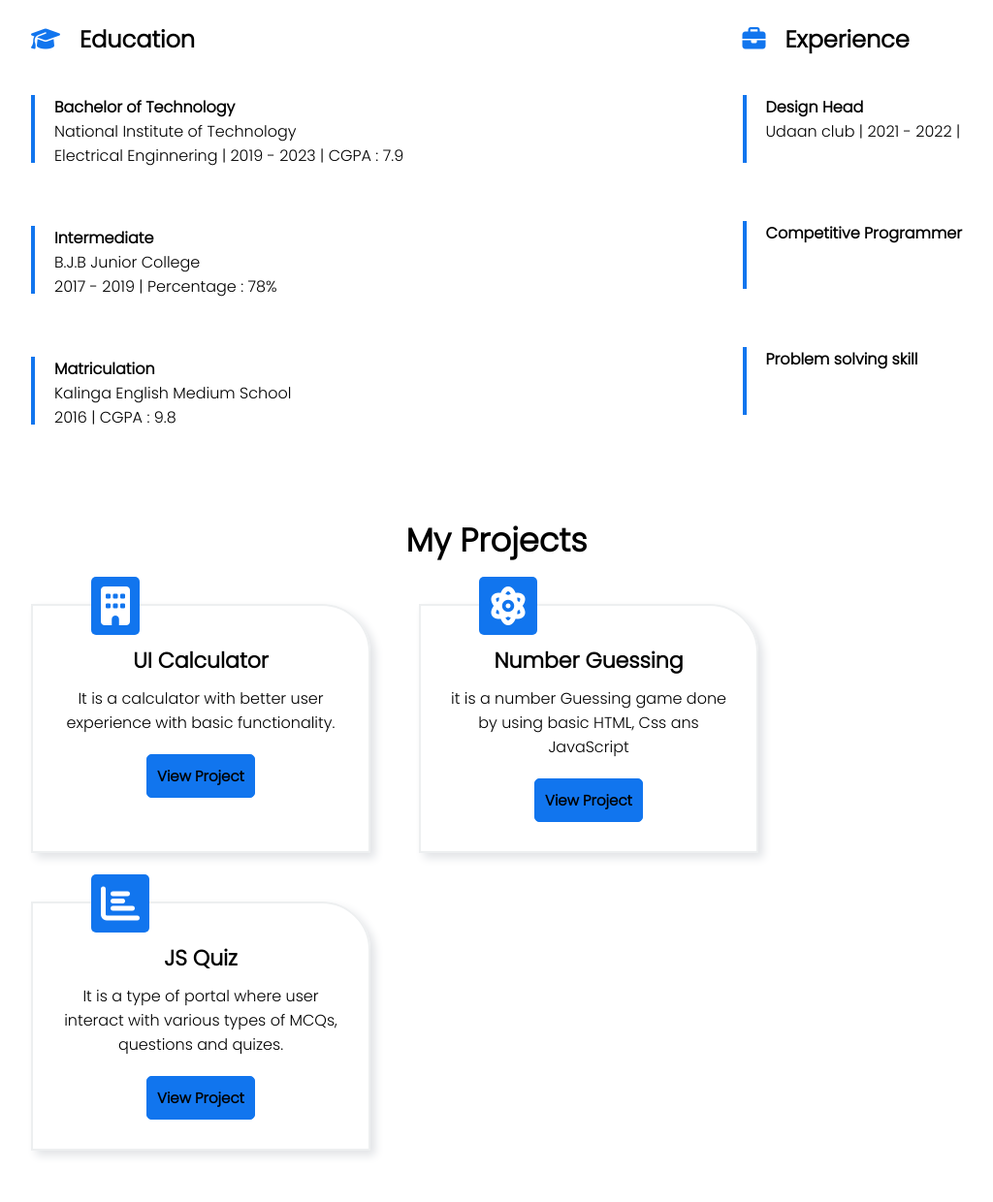
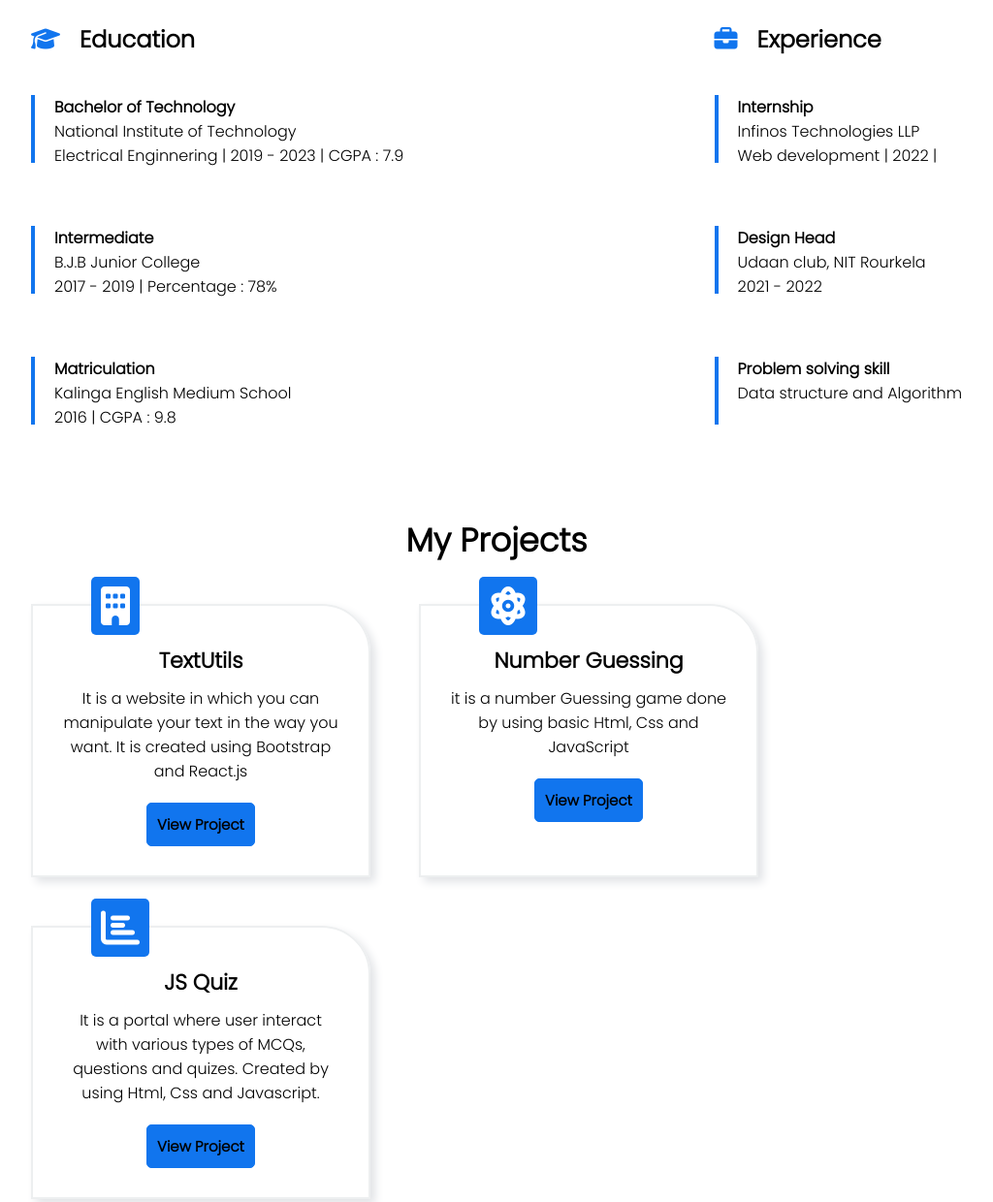
Before and after one commit to thanoschild/portfolio, a plain HTML site: page index.html in a window 1280 px wide. Shown: the part 1732-2972 px from the top of the page at 97% size, without its empty margins (128-1152 px from the left). Drawn offline with nearby package versions, Linux system fonts and the light colour scheme.

Commit message:
change in index.html file

```diff
--- a/index.html
+++ b/index.html
@@ -23,7 +23,7 @@
       <li class="item"><a href="#about">About Me</a></li>
       <li class="item"><a href="#skill">skills</a></li>
       <li class="item"><a href="#qualiExper">Qualification</a></li>
-      <li class="item"><a href="#">projects</a></li>
+      <li class="item"><a href="#projects">projects</a></li>
     </ul>
   </nav>
   <!-- banner section *********************************************************************** -->
@@ -52,7 +52,6 @@
       <p>
         Hello, I am Sumeet Haldar. Currently I am pursuing my Bachelor's degree in National Institute of Technology,
         Rourkela
-
       </p>
       <div>
         <p><i class="fa-solid fa-user"></i><b>Name</b> : Sumeet Haldar</p>
@@ -197,24 +196,24 @@
         <div style="display: flex">
           <div class="bar"></div>
           <div>
-            <h4>Design Head</h4>
-            <p></p>
-            <font>Udaan club | 2021 - 2022 |</font>
+            <h4>Internship</h4>
+            <p>Infinos Technologies LLP</p>
+            <font>Web development | 2022 |</font>
           </div>
         </div>
         <div style="display: flex">
           <div class="bar"></div>
           <div>
-            <h4>Competitive Programmer</h4>
-            <p></p>
-            <font></font>
+            <h4>Design Head</h4>
+            <p>Udaan club, NIT Rourkela</p>
+            <font>2021 - 2022</font>
           </div>
         </div>
         <div style="display: flex">
           <div class="bar"></div>
           <div>
             <h4>Problem solving skill</h4>
-            <p></p>
+            <p>Data structure and Algorithm</p>
             <font></font>
           </div>
         </div>
@@ -227,10 +226,9 @@
     <div class="projectList">
       <div class="box" id="box1">
         <i class="fa-solid fa-building"></i>
-        <h4>UI Calculator</h4>
+        <h4>TextUtils</h4>
         <p>
-          It is a calculator with better user experience with basic
-functionality.
+          It is a website in which you can manipulate your text in the way you want. It is created using Bootstrap and React.js
         </p>
         <a href="https://github.com/godspell/CalculatorUI" target="_blank"><button>View Project</button></a>
       </div>
@@ -239,7 +237,7 @@ functionality.
         <i class="fa-solid fa-atom"></i>
         <h4>Number Guessing</h4>
         <p>
-          it is a number Guessing game done by using basic HTML, Css ans JavaScript
+          it is a number Guessing game done by using basic Html, Css and JavaScript
         </p>
         <a href="https://godspell.github.io/Number_Guess/" target="_blank"><button>View Project</button></a>
       </div>
@@ -249,8 +247,8 @@ functionality.
         <i class="fa-solid fa-chart-bar"></i>
         <h4>JS Quiz</h4>
         <p>
-          It is a type of portal where user interact with various
-types of MCQs, questions and quizes.
+          It is a portal where user interact with various
+          types of MCQs, questions and quizes. Created by using Html, Css and Javascript.
         </p>
         <a href="https://github.com/godspell/JSQuiz" target="_blank"><button>View Project</button></a>
       </div>
```
